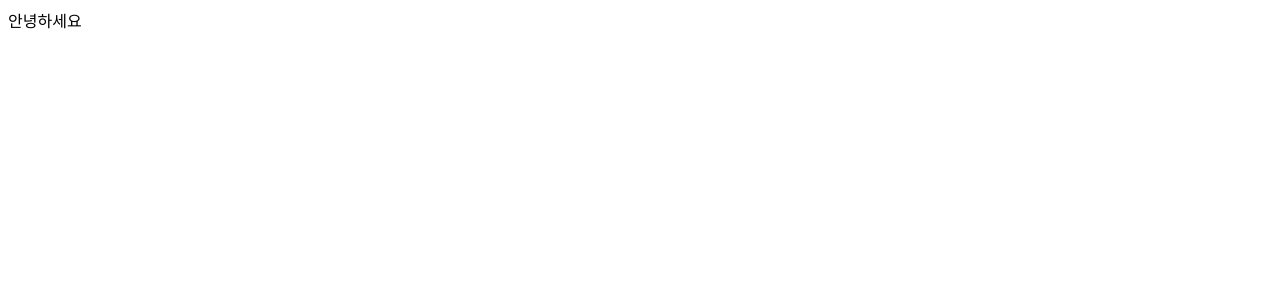
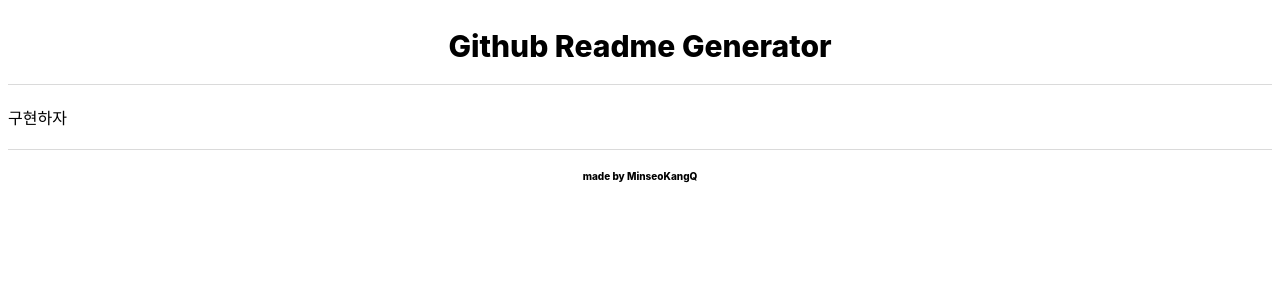
Before and after one commit to MinseoKangQ/github-readme-generator, a React (Vite) app: page / in a window 1280 px wide. Shown: the top 300 px of the page. Built offline with nearby package versions, Linux system fonts and the light colour scheme.

Commit message:
:sparkles: Header, Body, Footer 추가

```diff
--- /dev/null
+++ b/src/Body/Body.css
@@ -0,0 +1,3 @@
+.body {
+    padding: 20px 0; /* 상하 패딩 추가 */
+}
--- /dev/null
+++ b/src/Body/Body.jsx
@@ -0,0 +1,9 @@
+import './Body.css';
+
+export default function Body() {
+  return (
+    <div className="body">
+      구현하자
+    </div>
+  );
+}
--- /dev/null
+++ b/src/Footer/Footer.css
@@ -0,0 +1,8 @@
+.footer {
+    font-family: 'Inter', sans-serif;
+    font-weight: 800; /* Extra Bold */
+    font-size: 10px;
+    text-align: center;
+    padding: 20px 0; /* 상하 패딩 추가 */
+    border-top: 1px solid #DADADA; /* 회색 선 추가 */
+}
--- /dev/null
+++ b/src/Footer/Footer.jsx
@@ -0,0 +1,9 @@
+import './Footer.css';
+
+export default function Footer() {
+  return (
+    <div className="footer">
+      made by MinseoKangQ
+    </div>
+  );
+}
--- /dev/null
+++ b/src/Header/Header.css
@@ -0,0 +1,8 @@
+.header {
+    font-family: 'Inter', sans-serif;
+    font-weight: 800; /* Extra Bold */
+    font-size: 30px;
+    text-align: center;
+    padding: 20px 0; /* 상하 패딩 추가 */
+    border-bottom: 1px solid #DADADA; /* 회색 선 추가 */
+}
--- /dev/null
+++ b/src/Header/Header.jsx
@@ -0,0 +1,9 @@
+import './Header.css';
+
+export default function Header() {
+  return (
+    <div className="header">
+      Github Readme Generator
+    </div>
+  );
+}
--- a/src/main.jsx
+++ b/src/main.jsx
@@ -1,8 +1,13 @@
 import React from 'react'
 import ReactDOM from 'react-dom/client'
+import Header from './Header/Header'
+import Footer from './Footer/Footer'
+import Body from './Body/Body'
 
 ReactDOM.createRoot(document.getElementById('root')).render(
   <React.StrictMode>
-    안녕하세요
+    <Header/>
+    <Body/>
+    <Footer/>
   </React.StrictMode>,
 )
```
